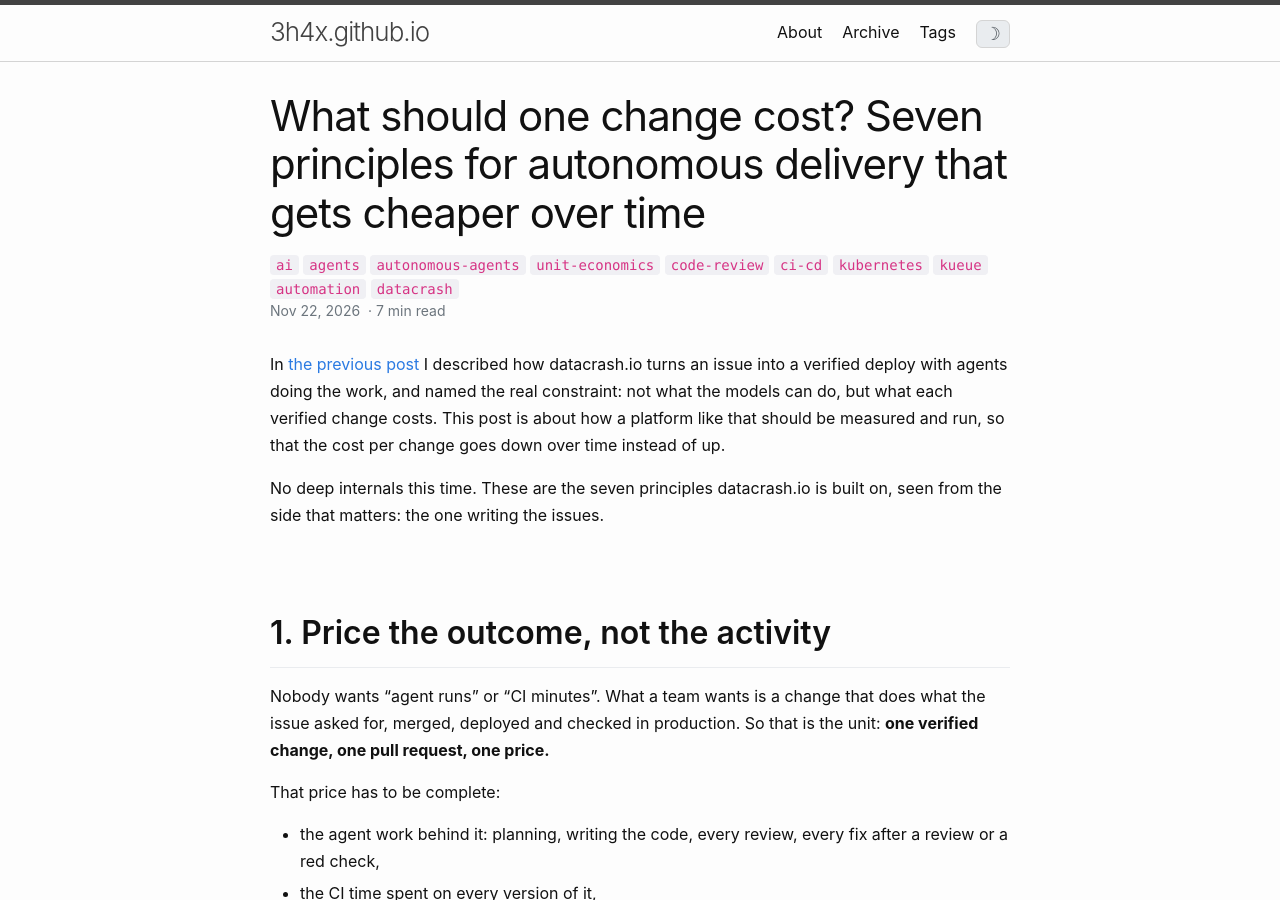
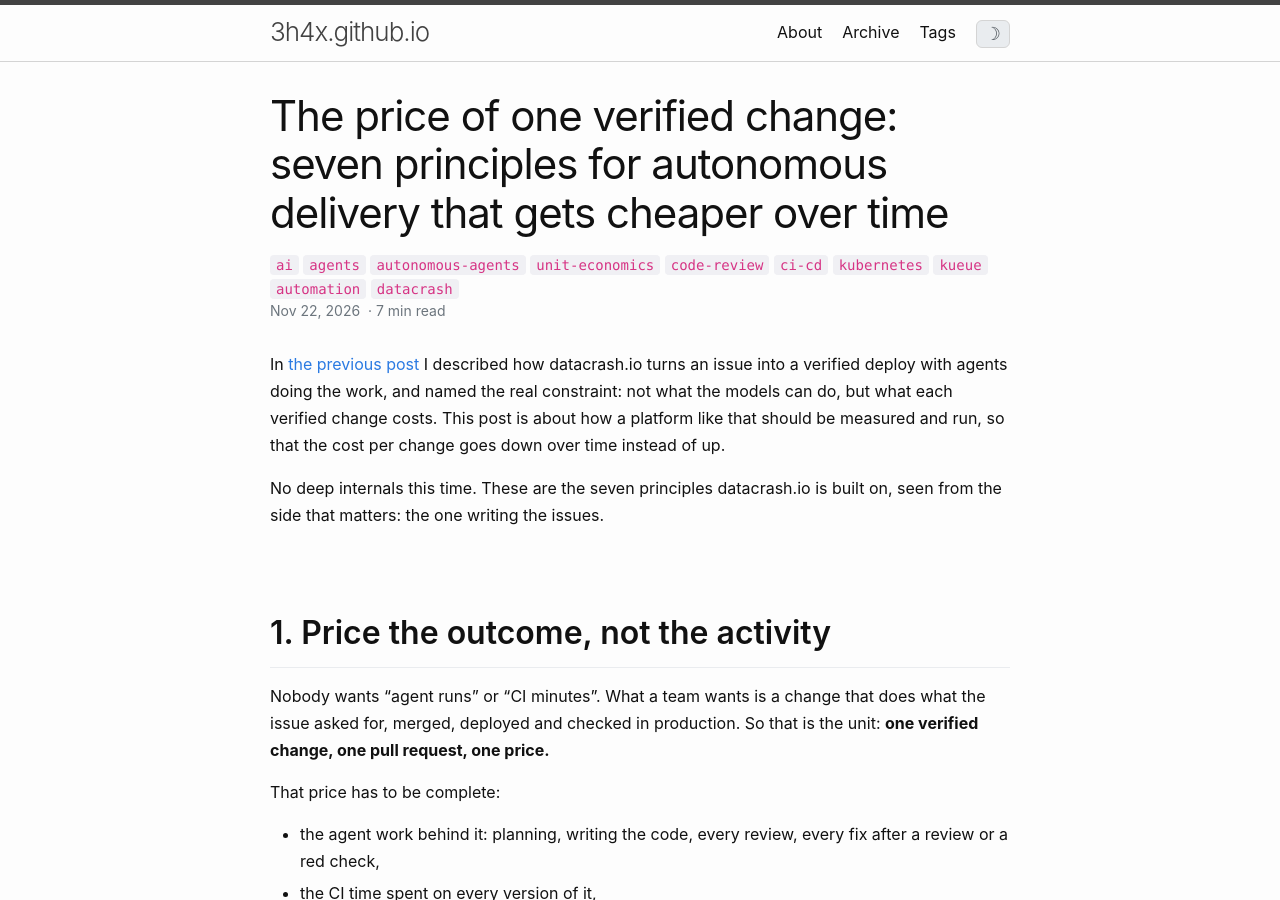
Before and after one commit to 3h4x/3h4x.github.io, a Jekyll site: the page built from _posts/2026/2026-11-22-what-one-change-costs.md, in a window 1280 px wide and 900 px high. Built offline with Jekyll 4.4.1, drawn with Linux system fonts in a browser that asks for light colours.

Commit message:
fix: clearer title for the cost post
Co-Authored-By: Claude Opus 5.5 <noreply@anthropic.com>

```diff
--- a/_posts/2026/2026-11-22-what-one-change-costs.md
+++ b/_posts/2026/2026-11-22-what-one-change-costs.md
@@ -1,6 +1,6 @@
 ---
 layout: post
-title: "What should one change cost? Seven principles for autonomous delivery that gets cheaper over time"
+title: "The price of one verified change: seven principles for autonomous delivery that gets cheaper over time"
 categories: tech
 tags: [ai, agents, autonomous-agents, unit-economics, code-review, ci-cd, kubernetes, kueue, automation, datacrash]
 comments: True
```
